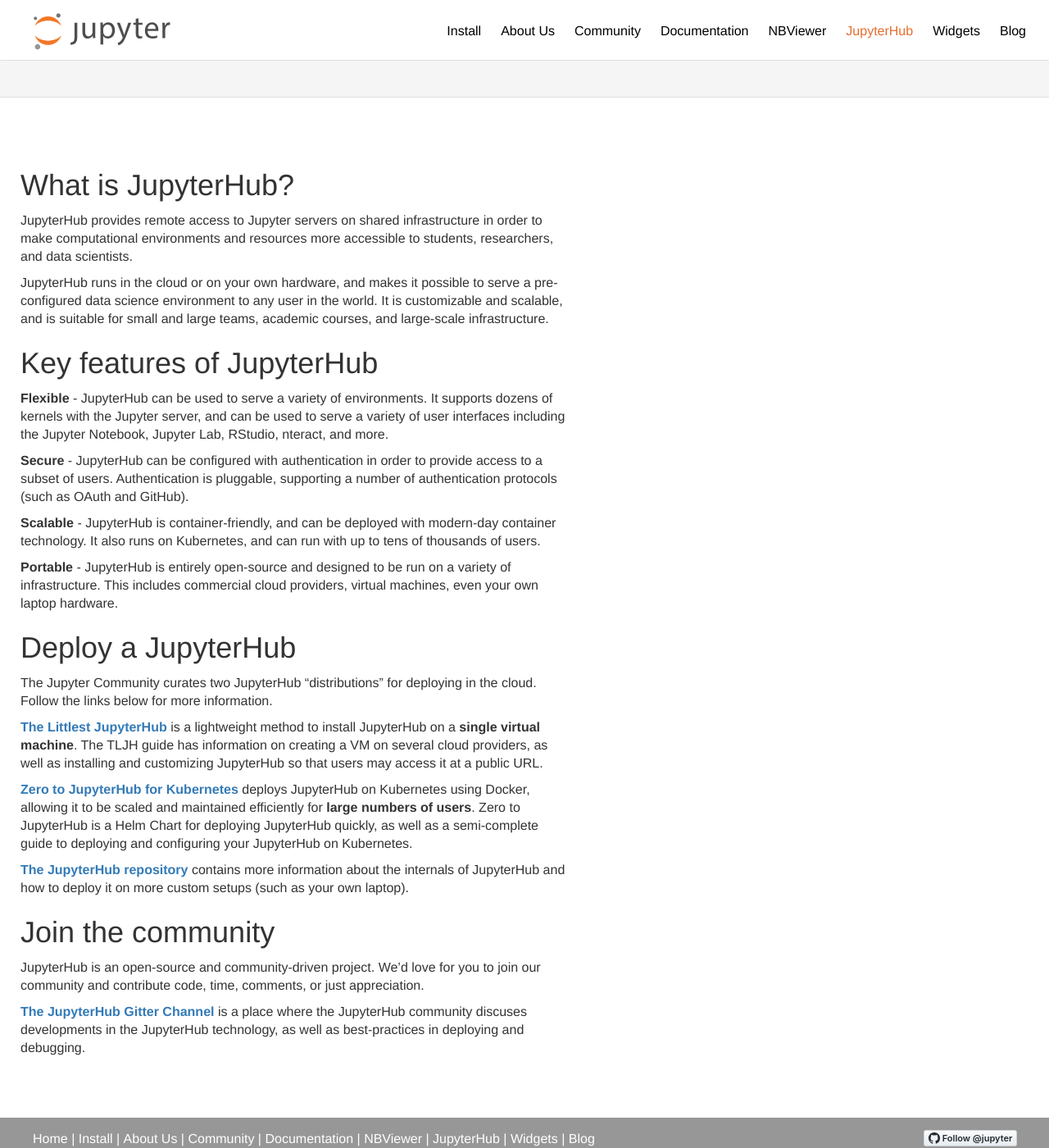
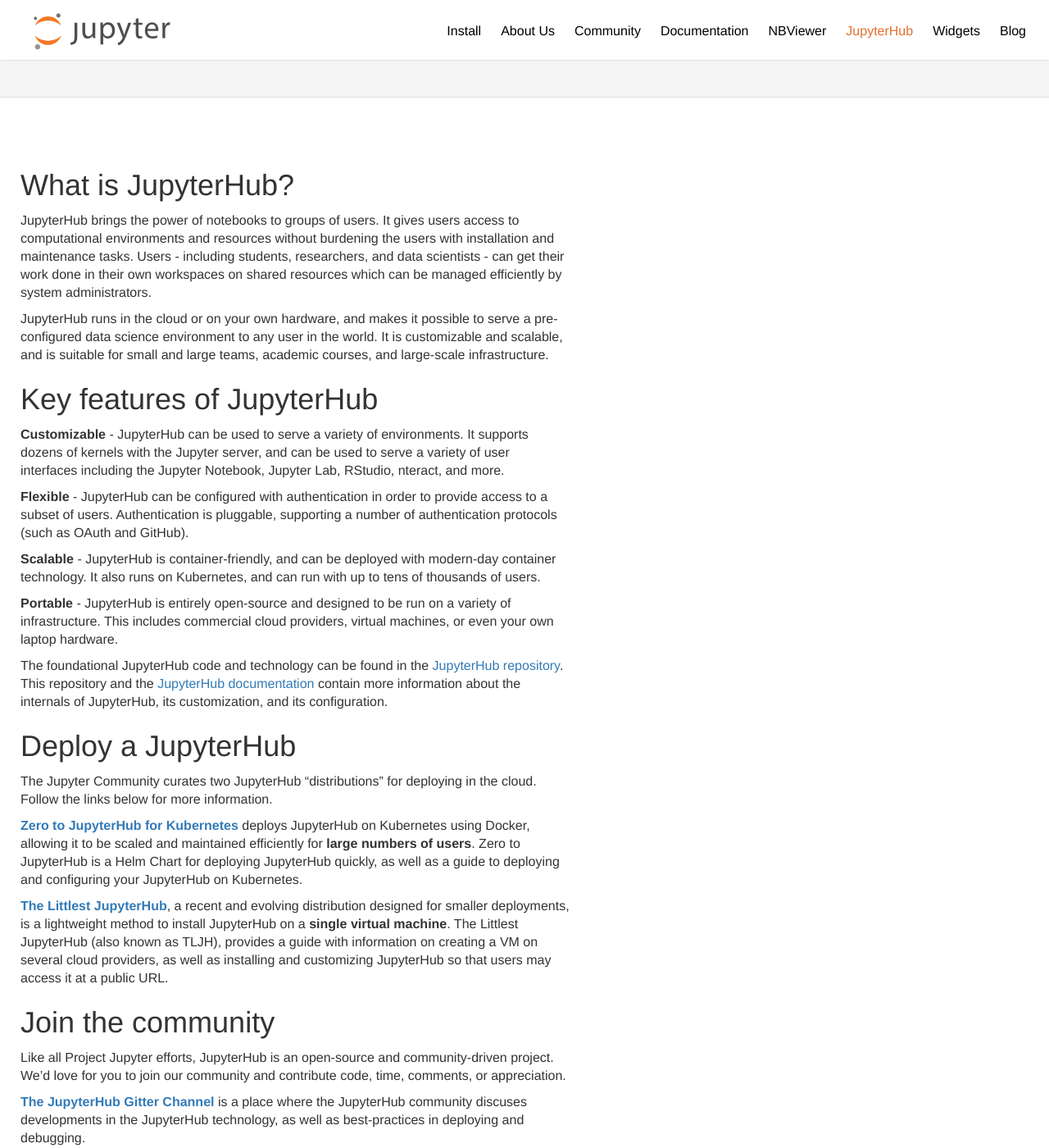
Before and after one commit to jupyter/jupyter.github.io, a Jekyll site: the page built from hub.md, in a window 1280 px wide and 1400 px high, scrolled down 268 px. Shown: the whole window at 82% size. Built offline with Jekyll 4.4.1, drawn with Linux system fonts in a browser that asks for light colours; comment, search, counter and statistics services are not loaded.

Commit message:
willingc comments

```diff
--- a/hub.md
+++ b/hub.md
@@ -10,9 +10,11 @@
 
 ## What is JupyterHub?
 
-JupyterHub provides remote access to Jupyter servers on shared infrastructure
-in order to make computational environments and resources more accessible to
-students, researchers, and data scientists.
+JupyterHub brings the power of notebooks to groups of users. It gives
+users access to computational environments and resources without burdening
+the users with installation and maintenance tasks. Users - including students,
+researchers, and data scientists - can get their work done in their own
+workspaces on shared resources which can be managed efficiently by system administrators.
 
 JupyterHub runs in the cloud or on your own hardware, and makes it possible
 to serve a pre-configured data science environment to any user in the world.
@@ -21,12 +23,12 @@
 
 ## Key features of JupyterHub
 
-**Flexible** - JupyterHub can be used to serve a variety of environments. It
+**Customizable** - JupyterHub can be used to serve a variety of environments. It
 supports dozens of kernels with the Jupyter server, and can be used to serve
 a variety of user interfaces including the Jupyter Notebook, Jupyter Lab,
 RStudio, nteract, and more.
 
-**Secure** - JupyterHub can be configured with authentication in order to
+**Flexible** - JupyterHub can be configured with authentication in order to
 provide access to a subset of users. Authentication is pluggable, supporting
 a number of authentication protocols (such as OAuth and GitHub).
 
@@ -36,34 +38,38 @@
 
 **Portable** - JupyterHub is entirely open-source and designed
 to be run on a variety of infrastructure. This includes commercial cloud
-providers, virtual machines, even your own laptop hardware.
+providers, virtual machines, or even your own laptop hardware.
+
+The foundational JupyterHub code and technology can be found in the [JupyterHub
+repository](https://github.com/jupyterhub/jupyterhub). This repository and the
+[JupyterHub documentation](https://jupyterhub.readthedocs.io/)
+contain more information about the internals of JupyterHub, its customization, and its
+configuration.
 
 ## Deploy a JupyterHub
 
 The Jupyter Community curates two JupyterHub "distributions" for deploying
 in the cloud. Follow the links below for more information.
 
-**[The Littlest JupyterHub](https://tljh.jupyter.org)** is a lightweight
-method to install JupyterHub on a **single virtual machine**. The TLJH
-guide has information on creating a VM on several cloud providers, as well
+**[Zero to JupyterHub for Kubernetes](https://z2jh.jupyter.org)** deploys
+JupyterHub on Kubernetes using Docker, allowing it to be scaled and
+maintained efficiently for **large numbers of users**. Zero to JupyterHub
+is a Helm Chart for deploying JupyterHub quickly, as well as a
+guide to deploying and configuring your JupyterHub on Kubernetes.
+
+**[The Littlest JupyterHub](https://tljh.jupyter.org)**, a recent and evolving
+distribution designed for smaller deployments, is a lightweight
+method to install JupyterHub on a **single virtual machine**. The Littlest
+JupyterHub (also known as TLJH), provides a
+guide with information on creating a VM on several cloud providers, as well
 as installing and customizing JupyterHub so that users may access it at a
 public URL.
 
-**[Zero to JupyterHub for Kubernetes](https://z2jh.jupyter.org)** deploys
-JupyterHub on Kubernetes using Docker, allowing it to be scaled and
-maintained efficiently for **large numbers of users**. Zero to JupyterHub
-is a Helm Chart for deploying JupyterHub quickly, as well as a semi-complete
-guide to deploying and configuring your JupyterHub on Kubernetes.
-
-**[The JupyterHub repository](https://github.com/jupyterhub/jupyterhub)**
-contains more information about the internals of JupyterHub and how to
-deploy it on more custom setups (such as your own laptop).
-
 ## Join the community
 
-JupyterHub is an open-source and community-driven project. We'd love for you
-to join our community and contribute code, time, comments, or just
-appreciation.
+Like all Project Jupyter efforts, JupyterHub is an
+open-source and community-driven project. We'd love for you
+to join our community and contribute code, time, comments, or appreciation.
 
 **[The JupyterHub Gitter Channel](https://gitter.im/jupyterhub/jupyterhub)**
 is a place where the JupyterHub community discuses developments in the
```
